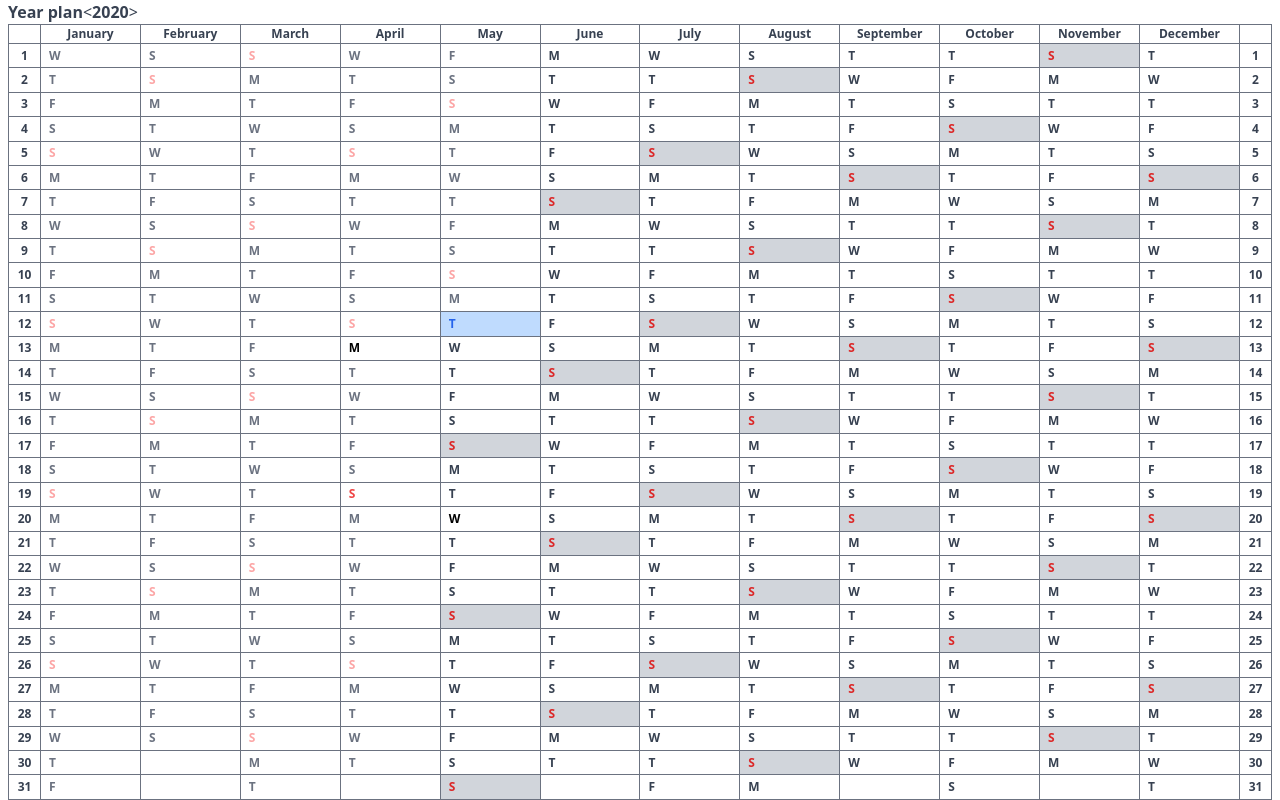
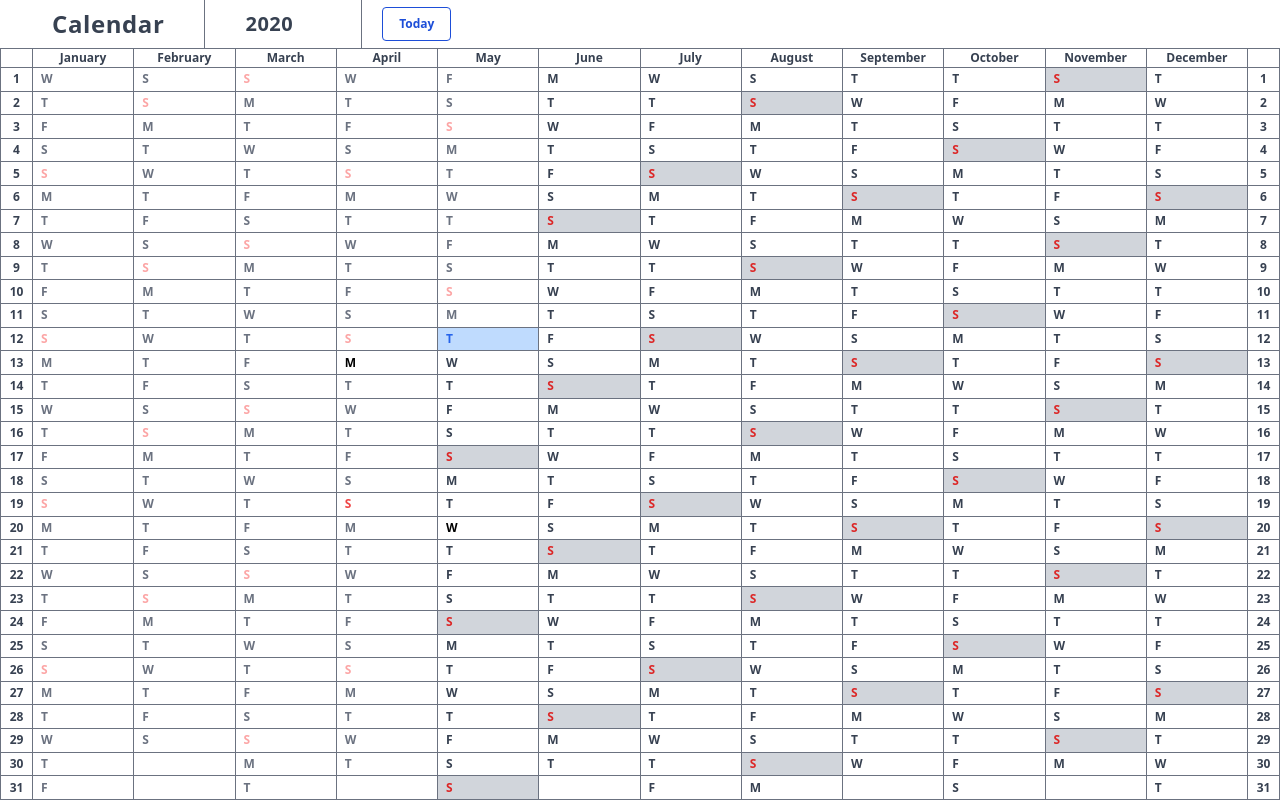
Before and after one commit to beaucouplus/calendar, a React (Create React App) app: page / in a window 1280 px wide. Built offline with nearby package versions, Linux system fonts and the light colour scheme.

Commit message:
improve header > revamped header to be more usable - added today button

```diff
--- a/src/App.js
+++ b/src/App.js
@@ -1,30 +1,100 @@
-import React, { useState } from "react";
+import React, { useState, useEffect } from "react";
+import dayjs from "dayjs";
 import CalendarYearTable from "./CalendarYearTable";
-import { Button } from "./Button";
+import { Button, OutlineButton } from "./Button";
+import Modal from "./Modal";
+import DayModal from "./DayModal";
+import { dummyEvents } from "./calendar";
 
 function App() {
   const [year, setYear] = useState(new Date().getFullYear());
 
+  const [events, setEvents] = useState(dummyEvents);
+
+  function addEvent(event) {
+    const newEvent = { ...event, id: events.length + 1 };
+    setEvents([...events, newEvent]);
+  }
+
+  function deleteEvent(event) {
+    setEvents(events.filter((e) => e.id !== event.id));
+  }
+
+  useEffect(() => console.log("prout"));
+
   return (
-    <div className="px-2 w-screen h-screen flex flex-col">
-      <Header year={year} onSetYear={setYear} />
+    <div className="w-screen h-screen flex flex-col">
+      <Header
+        year={year}
+        onSetYear={setYear}
+        events={events}
+        onAddEvent={addEvent}
+        onDeleteEvent={deleteEvent}
+      />
       <div className="flex-grow">
-        <CalendarYearTable year={year} />
+        <CalendarYearTable
+          year={year}
+          events={events}
+          onAddEvent={addEvent}
+          onDeleteEvent={deleteEvent}
+        />
       </div>
     </div>
   );
 }
 
-function Header({ year, onSetYear }) {
+function Header({ year, onSetYear, events, onAddEvent, onDeleteEvent }) {
+  const [showModal, setShowModal] = useState(false);
+
   const previousYear = () => onSetYear(year - 1);
   const nextYear = () => onSetYear(year + 1);
+  const today = new Date(dayjs().startOf("day"));
+  const todayEvents = events.filter(
+    (event) => event.date === dayjs().startOf("day").format("YYYY-MM-DD")
+  );
 
+  const openModal = () => setShowModal(true);
+  const closeModal = () => setShowModal(false);
+
+  const headerStyle = `flex flew-row
+                       h-auto
+                       font-semibold text-gray-700`;
   return (
-    <div className="font-semibold text-gray-700">
-      Year plan
-      <Button callBack={previousYear}>{"<"}</Button>
-      {year}
-      <Button callBack={nextYear}>{">"}</Button>
+    <div className={headerStyle}>
+      <div className="flex items-center border-r border-gray-500 px-10 py-2">
+        <h1 className="flex flex-row  items-center text-2xl tracking-wide">
+          <i className="gg-calendar-today mr-3"></i>Calendar
+        </h1>
+      </div>
+      <div className="flex flex-row items-center px-10 space-x-5">
+        <h2 className="text-xl tracking-wide">{year}</h2>
+        <ul className="flex flex-row h-full items-center align-middle space-x-2 pr-10 border-r border-gray-500">
+          <li>
+            <Button callBack={previousYear} css="flex items-center">
+              <i className="gg-arrow-left-o "></i>
+            </Button>
+          </li>
+          <li>
+            {" "}
+            <Button callBack={nextYear} css="flex items-center">
+              <i className="gg-arrow-right-o"></i>
+            </Button>
+          </li>
+        </ul>
+        <ul className="flex flex-row h-full items-center align-middle">
+          <li>
+            <OutlineButton callBack={openModal}>Today</OutlineButton>
+            <Modal showModal={showModal} onCloseModal={closeModal}>
+              <DayModal
+                date={today}
+                events={todayEvents}
+                onAddEvent={onAddEvent}
+                onDeleteEvent={onDeleteEvent}
+              />
+            </Modal>
+          </li>
+        </ul>
+      </div>
     </div>
   );
 }
--- a/src/CalendarYearTable.js
+++ b/src/CalendarYearTable.js
@@ -4,29 +4,15 @@ import dayjs from "dayjs";
 import LocalizedFormat from "dayjs/plugin/localizedFormat";
 import Modal from "./Modal";
 import { range } from "./utils";
-import {
-  createYearCalendarCells,
-  dummyEvents,
-  calendarCellStyle,
-} from "./calendar";
+import { createYearCalendarCells, calendarCellStyle } from "./calendar";
 import DayModal from "./DayModal";
 dayjs.extend(LocalizedFormat);
 
-function CalendarYearTable({ year }) {
+function CalendarYearTable({ year, events, onAddEvent, onDeleteEvent }) {
   const monthDays = range(1, 31);
   const css = { cellBorders: "border border-gray-500" };
 
-  const [events, setEvents] = useState(dummyEvents);
   const cells = createYearCalendarCells(year, events);
-
-  function addEvent(event) {
-    const newEvent = { ...event, id: events.length + 1 };
-    setEvents([...events, newEvent]);
-  }
-
-  function deleteEvent(event) {
-    setEvents(events.filter((e) => e.id !== event.id));
-  }
 
   return (
     <table className="table-fixed w-full h-full border text-xs bg-white">
@@ -40,8 +26,8 @@ function CalendarYearTable({ year }) {
               days={cells[monthDay]}
               key={monthDay}
               css={css}
-              onAddEvent={addEvent}
-              onDeleteEvent={deleteEvent}
+              onAddEvent={onAddEvent}
+              onDeleteEvent={onDeleteEvent}
             />
           );
         })}
--- a/src/DayModal.js
+++ b/src/DayModal.js
@@ -18,7 +18,7 @@ function DayModal({ date, events, onAddEvent, onDeleteEvent }) {
         <h2 className="inline-block text-3xl font-medium text-gray-800 leading-loose mr-4">
           {dayjs(date).format("dddd")} {dayjs(date).format("LL")}
         </h2>
-        <div className="relative flex-grow">
+        <div className="flex-grow">
           <HeaderButton callBack={() => setDisplayForm(true)}>
             <i className="gg-add-r h-full mr-3"></i>Add Event
           </HeaderButton>
```
